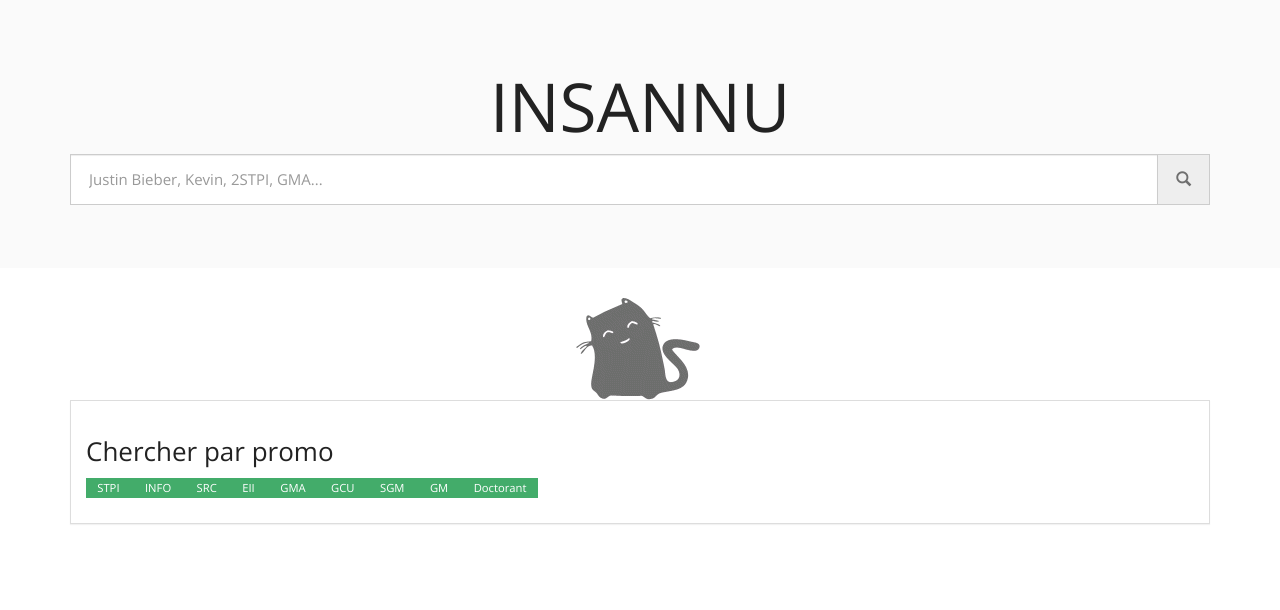
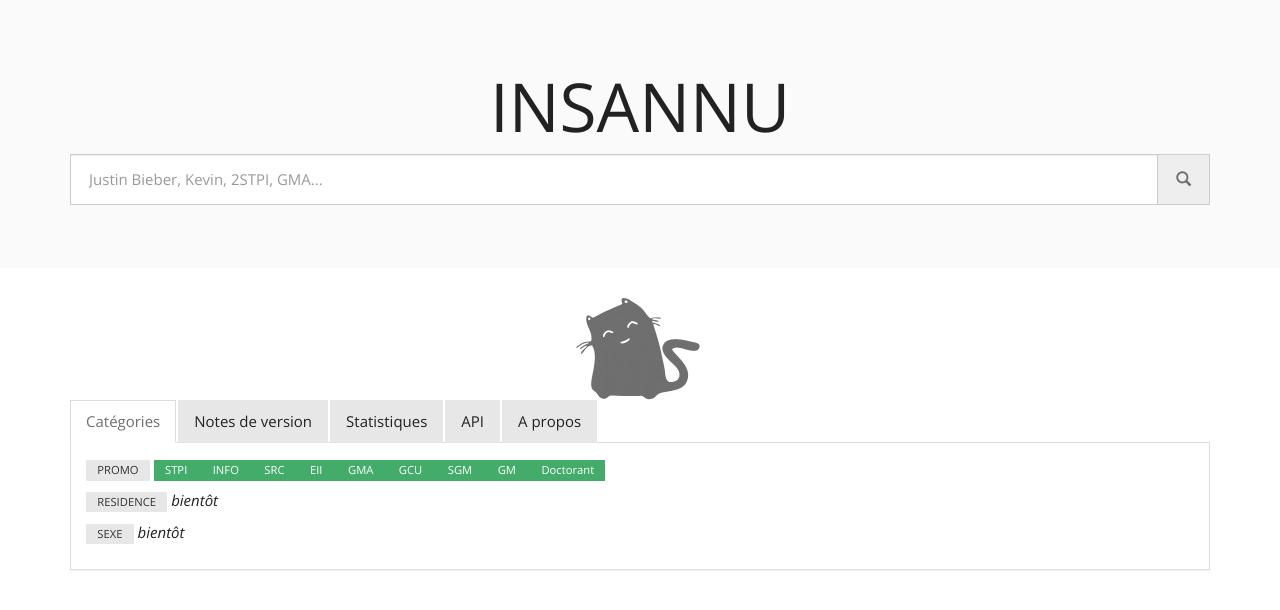
Before and after one commit to etd-INSA-Rennes/Insannu, a PHP site: page /public/index.html in a window 1280 px wide. Shown: the top 610 px of the page. Run offline with PHP 8.4, Linux system fonts and the light colour scheme.

Commit message:
Fix design + ajout infos

```diff
--- a/public/css/custom.css
+++ b/public/css/custom.css
@@ -10,3 +10,7 @@ padding: 0px 20px 0px 5px;
   color: #fff;
   text-decoration: none;
 }
+
+.no-top {
+  border-top: none;
+}
--- a/public/index.html
+++ b/public/index.html
@@ -15,7 +15,7 @@
       <div class="container">
         <div class="row">
           <div class="col-md-12 text-center">
-            <h1 class="animated">INSANNU</h1>
+            <h1 class="animated" ng-click="setSearch('')">INSANNU</h1>
             <form role="form">
               <div class="form-group">
                 <div class="input-group">
@@ -37,11 +37,15 @@
         </div>
 
         <div class="col-lg-12" ng-hide="search.length > 0">
-          <div class="panel panel-default">
+          <ul class="nav nav-tabs" role="tablist" ng-init="page='Catégories'">
+            <li ng-repeat="pageElem in ['Catégories', 'Notes de version','Statistiques','API','A propos']" ng-class="{active: $parent.page==pageElem}">
+              <a href="#" ng-click="$parent.page=pageElem">{{ pageElem }}</a></li>
+          </ul>
+
+          <div class="panel panel-default no-top" ng-show="page=='Catégories'">
             <div class="panel-body">
-              <!-- '3INFO','3SRC','3EII','3GMA','3GCU','3SGM','3GM','4INFO','4SRC','4EII','4GMA','4GCU','4SGM','5INFO','5SRC','5EII','5GMA','5GCU','5SGM','Doctorants' -->
               <p>
-                <h3>Chercher par promo</h3>
+                <span class="label label-default">PROMO</span>
                 <span ng-repeat="promoElem in ['STPI','INFO','SRC','EII','GMA','GCU','SGM','GM','Doctorant']">
                   <span class="label label-success" >
                     <a href="" ng-click="activated=!activated">{{ promoElem }}</a>
@@ -68,7 +72,174 @@
                     </span>
                   </span>
                 </span>
+              </p>
+              <p>
+                <span class="label label-default">RESIDENCE</span> <em>bientôt</em>
+              </p>
+              <p>
+                <span class="label label-default">SEXE</span> <em>bientôt</em>
+              </p>
 
+            </div>
+          </div>
+          <div class="panel panel-default no-top" ng-show="page=='Notes de version'">
+            <div class="panel-body">
+              <table class="table table-condensed table-striped" name="versions" id="versions" align="center">
+                <tr>
+                  <th>Version</th>
+                  <th>Date</th>
+                  <th>Changements</th>
+                </tr>
+                <tr>
+                  <td>3.0</td>
+                  <td>10/09/2014</td>
+                  <td>
+                    Refonte du design (Bootstrap)<br/>
+                    Passage en javascript (Angular)<br/>
+                    Refonte système (Silex)<br/>
+                  </td>
+                </tr>
+                <tr>
+                  <td>2.5</td>
+                  <td>10/11/2012</td>
+                  <td>
+                    Possibilité de changer sa photo<br/>
+                    Mailling list en copie cachée<br/>
+                  </td>
+                </tr>
+                <tr>
+                  <td>2.4.1</td>
+                  <td>31/05/2012</td>
+                  <td>
+                    Corrections de bugs dans la recherche avancée<br/>
+                  </td>
+                </tr>
+                <tr>
+                  <td>2.4</td>
+                  <td>17/03/2012</td>
+                  <td>
+                    Réorganisation du moteur AJAX<br/>
+                    Meilleure compréhension des mots clés<br/>
+                    Nouveaux mots clés<br/>
+                    Couleur des liens<br/>
+                    Améliorations de la recherche avancée<br/>
+                    Recherche avec les logins<br/>
+                  </td>
+                </tr>
+                <tr>
+                  <td>2.3</td>
+                  <td>15/03/2012</td>
+                  <td>
+                    Photos par défaut<br/>
+                    Recherche avancée<br/>
+                    Recherche instantanée équivalente dans recherche avancée<br/>
+                    Amélioration des statistiques<br/>
+                  </td>
+                </tr>
+                <tr>
+                  <td>2.2.1</td>
+                  <td>29/02/2012</td>
+                  <td>
+                    Gestion des accents<br/>
+                    Correction d'un bug sur voisins<br/>
+                  </td>
+                </tr>
+                <tr>
+                  <td>2.2</td>
+                  <td>27/02/2012</td>
+                  <td>
+                    Listing d'emails</br>
+                  </td>
+                </tr>
+                <tr>
+                  <td>2.1</td>
+                  <td>25/01/2012</td>
+                  <td>
+                    Nouvelles fonctionnalités de recherche (voisins, groupes...)</br>
+                  </td>
+                </tr>
+                <tr>
+                  <td>2.0</td>
+                  <td>19/01/2012</td>
+                  <td>
+                    Refonte du design</br>
+                  </td>
+                </tr>
+                <tr>
+                  <td>1.1</td>
+                  <td>05/10/2011</td>
+                  <td>
+                    Recherche instantanée<br/>
+                    Génération de la mailing list<br/>
+                  </td>
+                </tr>
+                <tr>
+                  <td>1.0</td>
+                  <td>13/09/2011</td>
+                  <td>
+                    Version initiale<br/>
+                  </td>
+                </tr>
+              </table>
+            </div>
+          </div>
+
+          <div class="panel panel-default no-top" ng-show="page=='Statistiques'">
+            <div class="panel-body">
+              <em>bientôt</em>
+            </div>
+          </div>
+          <div class="panel panel-default no-top" ng-show="page=='API'">
+            <div class="panel-body">
+              <div class="alert alert-danger">
+                L'API n'est pas définitive, des changements auront lieux dans le futur...
+              </div>
+              <strong><span class="label label-info">GET</span><span class="label label-default">http://insannu.fr.cr/api.php/search/{keywords}</span></strong>
+              <pre style="font-size: 75%">
+[
+  {
+    "first_name":"PRENOM",
+    "last_name":"NOM",
+    "groupe":"GROUPE",
+    "mail":"MAIL",
+    "department":"DEPARTEMENT",
+    "year":"ANNEE",
+    "picture":"PHOTO",
+    "room":"CHAMBRE",
+    "gender":"SEXE",
+    "tags":"TAGS",
+    "fb_id":"ID FACEBOOK"
+  },
+  {
+    "first_name":"PRENOM",
+    "last_name":"NOM",
+    "groupe":"GROUPE",
+    "mail":"MAIL",
+    "department":"DEPARTEMENT",
+    "year":"ANNEE",
+    "picture":"IMAGE",
+    "room":"CHAMBRE",
+    "gender":"SEXE",
+    "tags":"TAGS",
+    "fb_id":"ID FACEBOOK"
+  },
+  ...
+]
+              </pre>
+            </div>
+          </div>
+
+          <div class="panel panel-default no-top" ng-show="page=='A propos'">
+            <div class="panel-body">
+              <p>
+                L'Insannu est un site web développé par les étudiants, pour les étudiants.
+                Il est uniquement accessible depuis le campus de l'INSA et n'a pas pour vocation d'être accessible de l'extérieur.
+              </p>
+              <p>
+                Les informations personnelles des étudiants sont récupérées régulièrement grâce à divers scripts PHP depuis l'annuaire officiel.</a><br />
+              Une base de donnée SQLite est ainsi construite, et nous utilisons PHP pour présenter ces données via un serveur Apache.<br />
+              Certaines informations (les photos mises à jour notamment) sont aussi reprises d'une année sur l'autre.<br />
+              En somme, l'Insannu n'est que l'annuaire officiel avec plus de possibilités de recherche.<br />
             </p>
           </div>
         </div>
```
Lines whose indentation alone changed are shown as unchanged.
